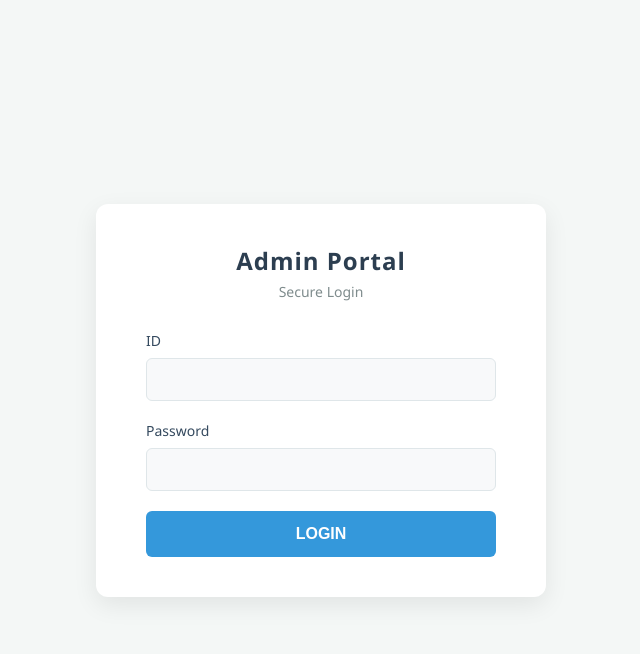
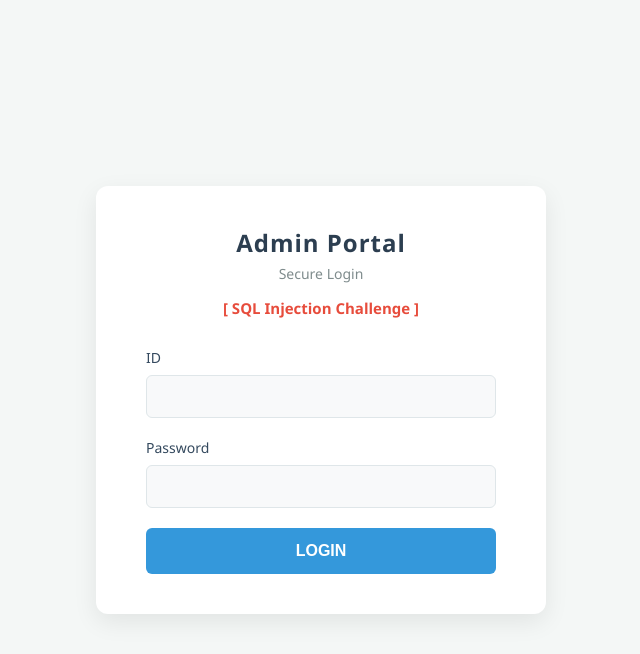
Before and after one commit to SoliShim/CAUtion-CTF-A-team, a Flask app: page / in a window 1280 px wide. Shown: the top 654 px of the page, without its empty margins (319-959 px from the left). Run offline with Flask 3, Linux system fonts and the light colour scheme.

Commit message:
Update index.html

```diff
--- a/SQL_Injection/templates/index.html
+++ b/SQL_Injection/templates/index.html
@@ -82,6 +82,7 @@
         <div class="title-box">
             <h2>Admin Portal</h2>
             <p class="subtitle">Secure Login</p>
+            <p style="color: #e74c3c; font-weight: bold; margin-top: 15px; font-size: 15px;">[ SQL Injection Challenge ]</p>
         </div>
         <form method="POST" action="/">
             <label for="userid">ID</label>
```
